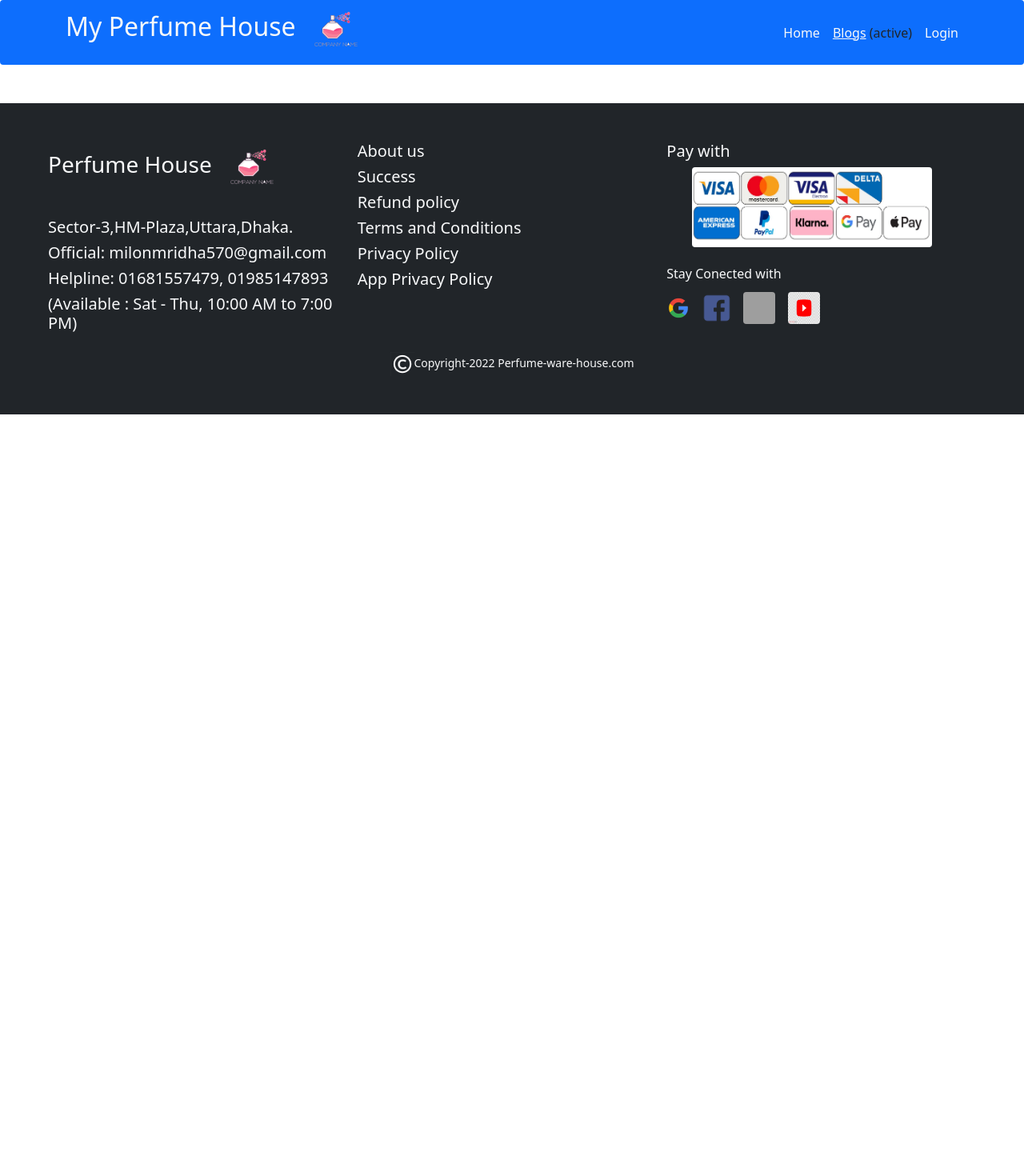
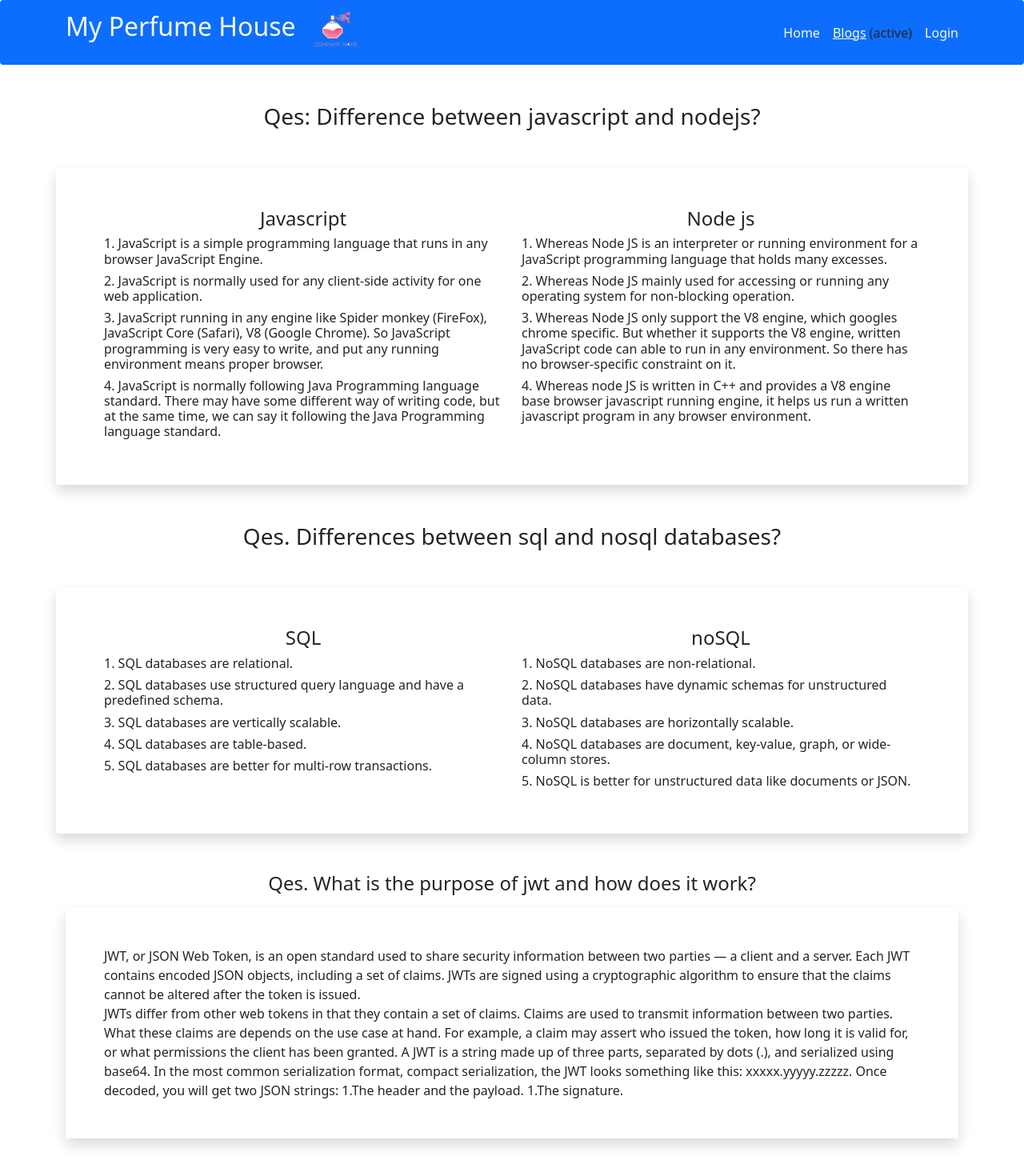
Before and after one commit to MilonMridha/wear-house, a React (Create React App) app: page /blogs in a window 1280 px wide. Shown: the top 1470 px of the page at 80% size. Before the commit the page ends 800 px from the top, so only its background shows below. Built offline with nearby package versions, Linux system fonts and the light colour scheme; no server answers; grey boxes are pictures that could not be loaded.

Commit message:
add blogs

```diff
--- a/src/App.js
+++ b/src/App.js
@@ -2,6 +2,7 @@
 import { Route, Routes } from 'react-router-dom';
 import './App.css';
 import AddNewItem from './Components/AddNewItem/AddNewItem';
+import Blogs from './Components/Blogs/Blogs';
 import Home from './Components/Home/Home';
 
 import Login from './Components/Login/Login';
@@ -39,7 +40,7 @@ function App() {
         </RequiredAuth>}></Route>
         <Route path='/login' element={<Login></Login>}></Route>
         <Route path='/signup' element={<SignUp></SignUp>}></Route>
-
+          <Route path='/blogs' element={<Blogs></Blogs>}></Route>
 
       </Routes>
       <Footer></Footer>
--- /dev/null
+++ b/src/Components/Blogs/Blogs.js
@@ -0,0 +1,65 @@
+import React from 'react';
+
+const Blogs = () => {
+    return (
+        <div className='container mt-5'>
+            <h3>Qes: Difference between javascript and nodejs?</h3>
+            <div className='row mt-5 shadow p-5 rounded'>
+                <div className='col-md-6'>
+                    <h4>Javascript</h4>
+                    <h6 className='text-start'>1. JavaScript is a simple programming language that runs in any browser JavaScript Engine.</h6>
+                    <h6 className='text-start'>2. JavaScript is normally used for any client-side activity for one web application.</h6>
+                    <h6 className='text-start'>3. JavaScript running in any engine like Spider monkey (FireFox), JavaScript Core (Safari), V8 (Google Chrome). So JavaScript programming is very easy to write, and put any running environment means proper browser.</h6>
+                    <h6 className='text-start'>4. JavaScript is normally following Java Programming language standard. There may have some different way of writing code, but at the same time, we can say it following the Java Programming language standard.</h6>
+                </div>
+                <div className='col-md-6'>
+                    <h4>Node js</h4>
+                    <h6 className='text-start'>1. Whereas Node JS is an interpreter or running environment for a JavaScript programming language that holds many excesses.</h6>
+                    <h6 className='text-start'>2. Whereas Node JS mainly used for accessing or running any operating system for non-blocking operation. </h6>
+                    <h6 className='text-start'>3. Whereas Node JS only support the V8 engine, which googles chrome specific. But whether it supports the V8 engine, written JavaScript code can able to run in any environment. So there has no browser-specific constraint on it.</h6>
+                    <h6 className='text-start'>4. Whereas node JS is written in C++ and provides a V8 engine base browser javascript running engine, it helps us run a written javascript program in any browser environment.
+                    </h6>
+                </div>
+
+            </div>
+            <h3 className='mt-5'>Qes. Differences between sql and nosql databases?</h3>
+            <div className='row mt-5 shadow p-5 rounded'>
+                <div className='col-md-6'>
+                    <h4>SQL</h4>
+                    <h6 className='text-start'>1. SQL databases are relational.</h6>
+                    <h6 className='text-start'>2. SQL databases use structured query language and have a predefined schema.</h6>
+                    <h6 className='text-start'>3. SQL databases are vertically scalable.</h6>
+                    <h6 className='text-start'>4. SQL databases are table-based.</h6>
+                    <h6 className='text-start'>5. SQL databases are better for multi-row transactions.</h6>
+                </div>
+                <div className='col-md-6'>
+                    <h4>noSQL</h4>
+                    <h6 className='text-start'>1. NoSQL databases are non-relational.
+                    </h6>
+                    <h6 className='text-start'>2. NoSQL databases have dynamic schemas for unstructured data.
+                    </h6>
+                    <h6 className='text-start'>3. NoSQL databases are horizontally scalable.
+                    </h6>
+                    <h6 className='text-start'>4. NoSQL databases are document, key-value, graph, or wide-column stores.
+                    </h6>
+                    <h6 className='text-start'>5. NoSQL is better for unstructured data like documents or JSON.
+                    </h6>
+
+                </div>
+
+            </div>
+            <h4 className='mt-5'>Qes. What is the purpose of jwt and how does it work?</h4>
+            <p className='text-start mt-3 shadow p-5'>JWT, or JSON Web Token, is an open standard used to share security information between two parties — a client and a server. Each JWT contains encoded JSON objects, including a set of claims. JWTs are signed using a cryptographic algorithm to ensure that the claims cannot be altered after the token is issued. <br />JWTs differ from other web tokens in that they contain a set of claims. Claims are used to transmit information between two parties. What these claims are depends on the use case at hand. For example, a claim may assert who issued the token, how long it is valid for, or what permissions the client has been granted.
+
+                A JWT is a string made up of three parts, separated by dots (.), and serialized using base64. In the most common serialization format, compact serialization, the JWT looks something like this: xxxxx.yyyyy.zzzzz.
+
+                Once decoded, you will get two JSON strings:
+
+                1.The header and the payload.
+                1.The signature.
+            </p>
+        </div>
+    );
+};
+
+export default Blogs;
--- a/src/Components/Home/Home.js
+++ b/src/Components/Home/Home.js
@@ -1,5 +1,5 @@
 import React from 'react';
-import { Button, Carousel } from 'react-bootstrap';
+import { Carousel } from 'react-bootstrap';
 import './Home.css'
 import bannerOne from '../../banner/banner-1.jpg'
 import bannerTwo from '../../banner/banner-2.jpg'
@@ -10,7 +10,10 @@ import diagram from '../../image/diagram-2.jpg'
 import { Link } from 'react-router-dom';
 
 
+
+
 const Home = () => {
+
     return (
         <div>
             <div>
--- a/src/Components/Inventory/Inventory.js
+++ b/src/Components/Inventory/Inventory.js
@@ -1,10 +1,16 @@
 import React from 'react';
+import { useAuthState } from 'react-firebase-hooks/auth';
+import auth from '../../firebase.init';
 import useHook from '../../Hook/Hook';
 import SixPerfume from '../SixPerfume/SixPerfume';
-
+import Loading from '../Shared/Loading/Loading';
 const Inventory = () => {
 
     const [perfumes, setPerfumes] = useHook();
+    const [user, loading] = useAuthState(auth);
+    if(loading){
+        return <Loading></Loading>
+    }
 
 
     return (
--- a/src/Components/SixPerfume/SixPerfume.js
+++ b/src/Components/SixPerfume/SixPerfume.js
@@ -1,6 +1,9 @@
 import React from 'react';
 import { Button, Card } from 'react-bootstrap';
+import { useAuthState } from 'react-firebase-hooks/auth';
 import { useNavigate } from 'react-router-dom';
+import auth from '../../firebase.init';
+import Loading from '../Shared/Loading/Loading';
 import './SixPerfume.css'
 
 const SixPerfume = ({ perfume }) => {
@@ -11,6 +14,10 @@ const navigate = useNavigate();
     const handleBtn =(id)=>{
         navigate('/inventory/'+id)
 
+    }
+    const [user, loading] = useAuthState(auth);
+    if(loading){
+        return <Loading></Loading>
     }
 
     return (
```
